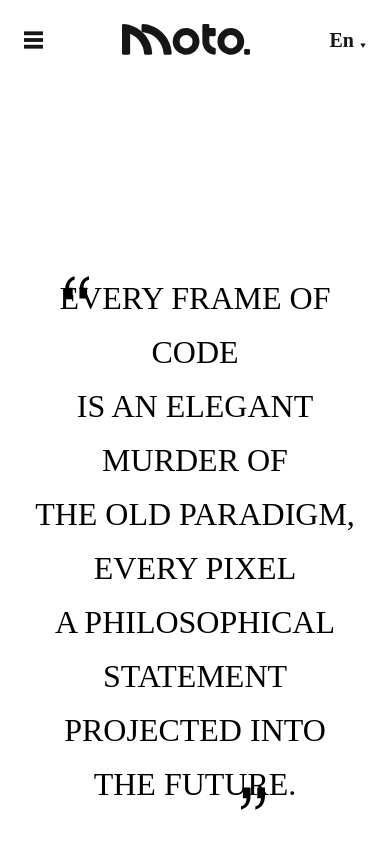
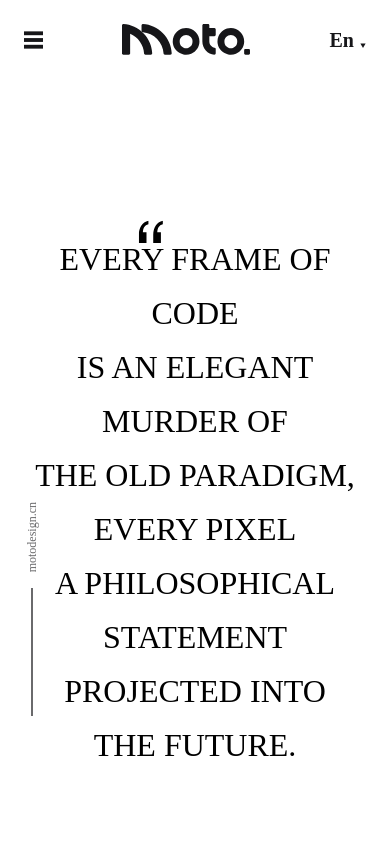
Before and after one commit to i-free-developer/moto-design, a React (Vite) app: page /about in a window 390 px wide. Shown: the top 844 px of the page. Built offline with nearby package versions, Linux system fonts and the light colour scheme.

Commit message:
refine responsive design

```diff
--- a/src/components/About.jsx
+++ b/src/components/About.jsx
@@ -38,20 +38,20 @@ export default function About() {
 
 function AboutHeader() {
 	return (
-		<div className="mx-auto mt-[9rem] mb-[12rem] w-full lg:w-[75rem] relative">
-			<div className="mx-auto w-full uppercase font-medium text-center text-[2rem] leading-[54px] lg:text-[4rem]/[5.5rem] tracking-[10%] font-medium">
-				<p className="relative">
-					<span className="w-[41px] h-[160px] flex items-center absolute left-[12%] -top-[4rem]"><LeftQuote /></span>
-					Every frame of code
-				</p>
+		<div className="mx-auto my-[4rem] lg:my-[6rem] w-full lg:w-[75rem] relative">
+			<div className="mx-auto w-full uppercase text-center text-[2rem] leading-[54px] lg:text-[4rem] lg:leading-[88px] tracking-[10%] font-medium">
+				<div className="m-auto">
+					<span className="size-[41px] flex items-center translate-x-[280%] lg:translate-x-[400%] translate-y-[50%] lg:translate-y-[100%]"><LeftQuote/></span>
+					<p className="">Every frame of code</p>
+				</div>
 				<p className="">is an elegant murder of</p>
 				<p className="text-wrap wrap-normal">the old paradigm, every pixel</p>
 				<p className="">a philosophical</p>
 				<p className="">statement projected into</p>
-				<p className="relative">
-					the future.
-					<span className="w-[41px] h-[160px] flex items-center absolute right-[25%] bottom-[-125%] lg:bottom-[-25%]"><RightQuote/></span>
-				</p>
+				<div className="mx-auto">
+					<p className="">the future.</p>
+					<span className="size-[41px] flex items-center translate-x-[1150%] lg:translate-x-[2050%] translate-y-[-75%] lg:translate-y-[-80%]"><RightQuote/></span>
+				</div>
 			</div>
 			<VerticalItem/>
 		</div>
@@ -60,10 +60,10 @@ function AboutHeader() {
 
 function VerticalItem() {
 	return (
-		<div className="absolute left-[-25%] top-[50%] flex flex-col items-center justify-center">
-			<div className="flex gap-4 items-center text-base font-medium leading-[16px] text-black/64" style={{writingMode: 'vertical-lr'}}>
+		<div id="v-item" className="absolute lg:left-[-25%] top-[50%] flex flex-col items-center justify-center">
+			<div className="flex gap-4 items-center text-xs lg:text-base font-medium leading-[16px] text-black/64" style={{writingMode: 'vertical-lr'}}>
 				<span className="rotate-180">{CompanyDomain}</span>
-				<span className="border border-2 border-black/64 h-[8rem]"></span>
+				<span className="border border-1 lg:border-2 border-black/64 h-[8rem]"></span>
 			</div>
 		</div>
 	)
--- a/src/components/Career.jsx
+++ b/src/components/Career.jsx
@@ -42,7 +42,7 @@ function CareerHeader() {
 		<div className="relative px-[1rem]">
 			<h1 className="font-extrabold text-5xl lg:text-[5rem] uppercase">[Career]</h1>
 			<h2 className="font-extrabold text-[88px] lg:text-9xl uppercase">How we hire</h2>
-			<div className="absolute bottom-[-6rem] lg:bottom-0 right-0 px-8 py-4 border border-2 rounded-full flex gap-4 items-center justify-between" onClick={scrollToRef}>
+			<div className="absolute bottom-[-6rem] lg:bottom-0 right-0 px-8 py-4 border border-2 rounded-full flex gap-4 items-center justify-between cursor-pointer" onClick={scrollToRef}>
 				<span className="font-medium text-2xl">Positions</span>
 				<span className="size-2 rounded-[50%] bg-slate-900"></span>
 			</div>
@@ -163,14 +163,15 @@ function RoleCard({team, title, tags, index, id}) {
 
 function ApplyButon({id}) {
 	const [isHovered, setIsHovered] = useState(false);
-	const ArrowElement = (<div className="bg-white size-[2.5rem] flex items-center justify-center rounded-full"><ArrowIcon/></div>)
+	const ArrowElement = (<div className={`bg-white size-[2.5rem] flex items-center justify-center rounded-full scale-15 transition duration-600 hover:scale-100 ${isHovered ? 'scale-100' : ''}`}><ArrowIcon/></div>)
 	const DotElement = (<div className="size-[2.5rem] flex items-center justify-center"><span className="size-[0.5rem] bg-white rounded-full"></span></div>)
 
 	return (
-		<Link to={`/role/${id}`} className="absolute bottom-[6rem] right-0 flex items-center justify-evenly gap-[1rem] bg-slate-900 rounded-full w-[9.75rem] h-[3rem]"
+		<Link to={`/role/${id}`} className="will-change-transform absolute bottom-[6rem] right-0 flex items-center justify-evenly gap-[1rem] bg-slate-900 rounded-full w-[9.75rem] h-[3rem]"
 			onMouseEnter={() => setIsHovered(true)} onMouseLeave={() => setIsHovered(false)}>
 			<span className="text-white font-medium text-2xl ml-[0.5rem]">Apply</span>
-			{isHovered ? ArrowElement : DotElement}
+			{/* {isHovered ? ArrowElement : DotElement} */}
+			{ArrowElement}
 		</Link>
 	)
 }
--- a/src/components/Contact.jsx
+++ b/src/components/Contact.jsx
@@ -98,7 +98,7 @@ function FormBody({currentStep, finalData, setFinalData, goSubmit, goToStep}) {
 	} else {
 		return (
 			<form className="mx-auto w-full lg:w-[50rem] mt-[8rem] lg:mt-[4rem] h-[14rem] lg:h-[16rem]" onSubmit={handleSubmit}>
-				<input autofocuse="true" type="text" name={`${currentStep}`} value={finalData[currentStep]} onChange={handleFormInput} className="w-full h-[8rem] lg:h-[10.5rem] appearance-none border border-black border-4 rounded-full px-[2rem] lg:px-[6rem] text-black/64 text-[2.5rem] lg:text-5xl font-medium focus:outline-none focus:border-black block placeholder-black/64" placeholder={holderText} required={true}></input>
+				<input autofocuse="true" type="text" name={`${currentStep}`} value={finalData[currentStep]} onChange={handleFormInput} className="mx-auto w-full h-[8rem] lg:h-[10.5rem] appearance-none border border-black border-4 rounded-full px-[2rem] lg:px-[6rem] text-black/64 text-[2.5rem] lg:text-5xl font-medium focus:outline-none focus:border-black block placeholder-black/64" placeholder={holderText} required={true}></input>
 				<BarGroup currentStep={currentStep} goToStep={goToStep}/>
 			</form>
 		)
@@ -116,7 +116,7 @@ function FormHeader({currentStep}) {
 	}
 
 	return (
-		<div className="flex flex-col mt-[6rem] lg:mt-[8rem] font-medium text-center">
+		<div className="mx-auto flex flex-col mt-[6rem] lg:mt-[8rem] font-medium text-center">
 			<header className="text-[2rem]">{textHeader}</header>
 			<p className="text-base text-black/64 mt-[0.5rem]">{textBody}</p>
 		</div>
@@ -125,7 +125,7 @@ function FormHeader({currentStep}) {
 
 function BarGroup({currentStep, goToStep}) {
 	return (
-		<div className="mx-auto flex gap-[8px] items-center justify-center">
+		<div className="w-full mx-auto flex gap-[8px] items-center justify-center cursor-pointer">
 			<span className="py-[1.5rem] flex items-center justify-center" data-step="0" onClick={goToStep}><span className={`border border-4 w-[2rem] ${ currentStep === 0 ? 'border-black' : 'border-black/20'}`} data-step="0" onClick={goToStep}></span></span>
 			<span className="py-[1.5rem] flex items-center justify-center" data-step="1" onClick={goToStep}><span className={`border border-4 w-[2rem] ${ currentStep === 1 ? 'border-black' : 'border-black/20'}`} data-step="1" onClick={goToStep}></span></span>
 			<span className="py-[1.5rem] flex items-center justify-center" data-step="2" onClick={goToStep}><span className={`border border-4 w-[2rem] ${ currentStep === 2 ? 'border-black' : 'border-black/20'}`} data-step="2" onClick={goToStep}></span></span>
@@ -147,7 +147,7 @@ function ButtonGroups({currentStep, goBack, goNext, goSubmit, getInTouch, loadin
 	}
 
 	return	(
-		<div className="mx-auto flex items-center justify-center grow gap-4">
+		<div className="mx-auto flex items-center justify-center grow gap-4 cursor-pointer">
 			{btnGroups}
 		</div>
 	)
--- a/src/components/CursorDot.jsx
+++ b/src/components/CursorDot.jsx
@@ -2,12 +2,11 @@ import { useState, useEffect } from 'react';
 
 export default function CursorsDot() {
   const [position, setPosition] = useState({ x: -100, y: -100 });
+  const updateMousePosition = (e) => {
+    setPosition({ x: e.clientX, y: e.clientY });
+  }
 
   useEffect(() => {
-    const updateMousePosition = (e) => {
-      setPosition({ x: e.clientX, y: e.clientY });
-    };
-
     window.addEventListener('mousemove', updateMousePosition);
 
     return () => {
@@ -16,7 +15,7 @@ export default function CursorsDot() {
   }, []);
 
   return (
-    <div className="fixed left-0 top-0 w-100vw h-1vh cursor-none pointer-events-none z-200">
+    <div className="fixed left-0 top-0 w-100vw h-1vh cursor-none pointer-events-none z-200 will-change-transform">
       <div style={{transform: `translate(${position.x}px, ${position.y}px)`}}
       className="absolute -translate-1/2 border rounded-[50%] size-[2rem] ease-out transition-transform duration-400 ease-in-out"></div>
 
--- a/src/components/Portfolio.jsx
+++ b/src/components/Portfolio.jsx
@@ -20,7 +20,7 @@ export default function Portfolio() {
 			<section id="portfolio" className="mx-auto px-[2rem] lg:px-[4rem] mt-[8rem] mb-[3rem]" onClick={closeDrawer}>
 				<PortfolioHeader/>
 				<div className="my-[3rem] lg:my-[6rem] flex flex-row justify-between">
-					<div className="self-end flex items-center gap-[0.5rem] mt-[1rem] mb-[4rem] text-[1.75rem]">
+					<div className="cursor-pointer self-end flex items-center gap-[0.5rem] mt-[1rem] mb-[4rem] text-[1.75rem]">
 						<span onClick={() => setIsMobile(true)} className={`p-2 ${isMobile ? '' : ''}`}><MobileIcon/></span>
 						<span onClick={() => setIsMobile(false)} className={`p-2 ${!isMobile ? '' : ''}`}><DesktopIcon/></span>
 					</div>
--- a/src/components/SocialIconsCollection.jsx
+++ b/src/components/SocialIconsCollection.jsx
@@ -16,7 +16,7 @@ const SiteLinks = [
 
 function SocialIconLinkItem({url, iconWhite, iconBlack, color='black'}) {
 	return(
-    <a href={url} className="will-change-transform h-[2rem] flex items-center cursor-pointer active:scale-120 hover:scale-120">{color === 'black' ? iconBlack : iconWhite}</a>
+    <a href={url} className="will-change-transform h-[2rem] flex items-center cursor-pointer transition duration-400 active:scale-120 hover:scale-120">{color === 'black' ? iconBlack : iconWhite}</a>
 	)
 }
 
```
